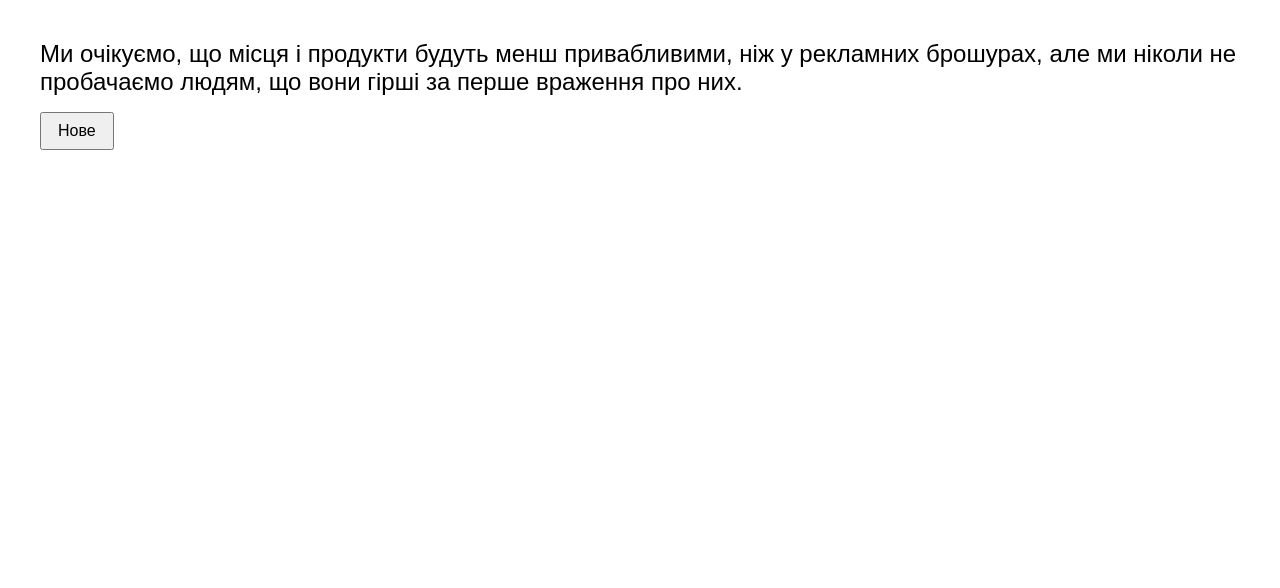
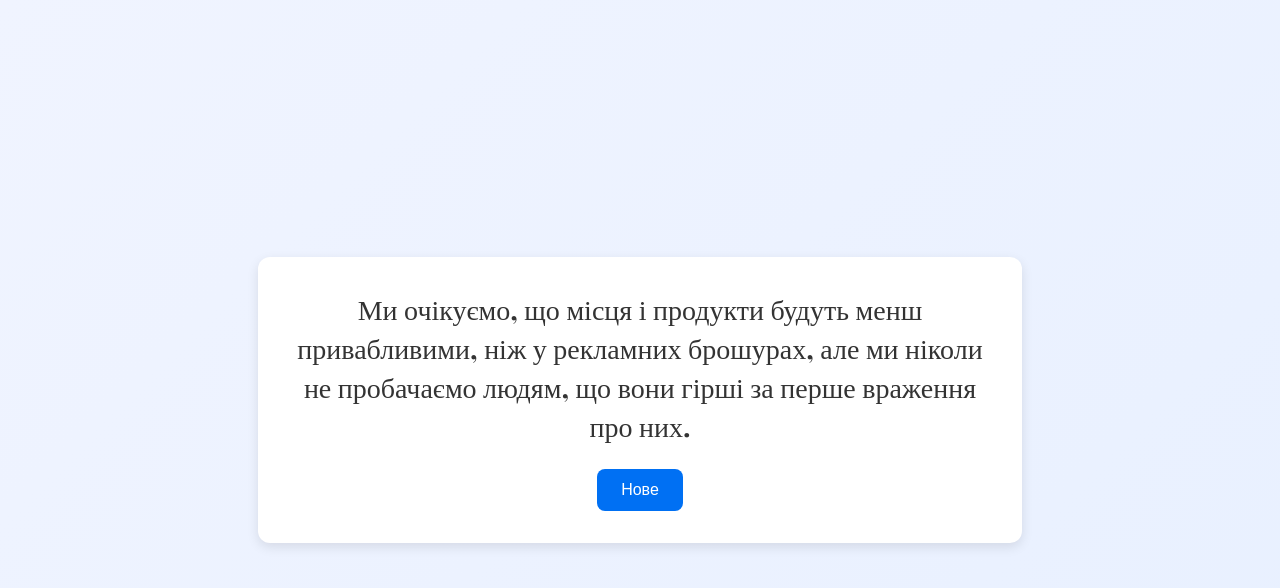
Before and after one commit to nolikest/aphorisms, a plain HTML site: page index.html in a window 1280 px wide. Drawn offline with nearby package versions, Linux system fonts and the light colour scheme.

Commit message:
Update index.html

```diff
--- a/index.html
+++ b/index.html
@@ -3,30 +3,85 @@
 <head>
   <meta charset="UTF-8">
   <title>Афоризми Талеба</title>
+  <link href="https://fonts.googleapis.com/css2?family=Playfair+Display:wght@700&family=Roboto&display=swap" rel="stylesheet">
   <style>
-    body { font-family: sans-serif; padding: 2rem; }
-    #aphorism { font-size: 1.5rem; margin-bottom: 1rem; }
-    button { padding: .5rem 1rem; font-size: 1rem; }
+    body {
+      margin: 0;
+      padding: 0;
+      font-family: 'Roboto', sans-serif;
+      background: linear-gradient(135deg, #f0f4ff 0%, #e8f0ff 100%);
+      color: #333;
+      display: flex;
+      align-items: center;
+      justify-content: center;
+      min-height: 100vh;
+    }
+    .card {
+      background: white;
+      border-radius: 12px;
+      padding: 2rem;
+      max-width: 700px;
+      width: 90%;
+      box-shadow: 0 4px 12px rgba(0,0,0,0.1);
+      transition: transform 0.2s ease;
+      text-align: center;
+    }
+    .card:hover {
+      transform: translateY(-4px);
+    }
+    #aphorism {
+      font-family: 'Playfair Display', serif;
+      font-size: 1.75rem;
+      line-height: 1.4;
+      margin-bottom: 1.5rem;
+    }
+    button {
+      background: #0070f3;
+      color: white;
+      border: none;
+      padding: 0.75rem 1.5rem;
+      border-radius: 8px;
+      font-size: 1rem;
+      cursor: pointer;
+      transition: background 0.2s ease;
+    }
+    button:hover {
+      background: #005bb5;
+    }
+    button:disabled {
+      background: #ccc;
+      cursor: default;
+    }
+    @media (max-width: 600px) {
+      .card {
+        padding: 1.5rem;
+      }
+      #aphorism {
+        font-size: 1.25rem;
+      }
+      button {
+        width: 100%;
+      }
+    }
   </style>
 </head>
 <body>
-  <div id="aphorism">Завантажую афоризми…</div>
-  <button id="new" disabled>Нове</button>
+  <div class="card">
+    <div id="aphorism">Завантажую афоризми…</div>
+    <button id="new" disabled>Нове</button>
+  </div>
 
   <script>
     let aphorisms = [];
 
-    // Завантажуємо текстовий файл з афоризмами
     fetch('aphorisms.txt')
       .then(resp => resp.text())
       .then(text => {
-        // Розбиваємо по роздільнику '***'
         aphorisms = text
           .split('***')
           .map(s => s.trim())
           .filter(s => s.length > 0);
 
-        // Активуємо кнопку і виводимо перший афоризм
         document.getElementById('new').disabled = false;
         showAphorism();
       })
```
